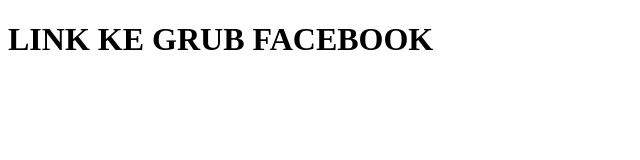
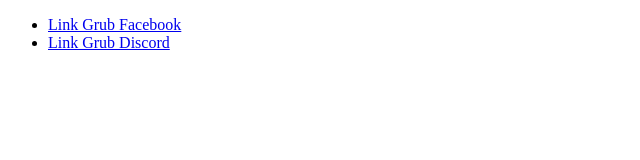
Before and after one commit to grzena/Link-Dynamic, a plain HTML site: page index.html in a window 1280 px wide. Shown: the whole page, without its empty margins (0-640 px from the left). Drawn offline with Linux system fonts and the light colour scheme.

Commit message:
2nd file index

```diff
--- a/index.html
+++ b/index.html
@@ -1,8 +1,14 @@
 <!DOCTYPE html>
-<html>
+<html lang="en">
 <head>
+    <meta charset="UTF-8">
+    <meta name="viewport" content="width=device-width, initial-scale=1.0">
+    <title>TikTok redirected</title>
 </head>
 <body>
-<h1> LINK KE GRUB FACEBOOK</h1>
+    <ul>
+        <li><a href="https://www.facebook.com/groups/977591741176032/?ref=share&mibextid=NSMWBT">Link Grub Facebook</a></li>
+        <li><a href="https://discord.gg/KBTsMTdy">Link Grub Discord</a></li>
+    </ul>
 </body>
 </html>
```
